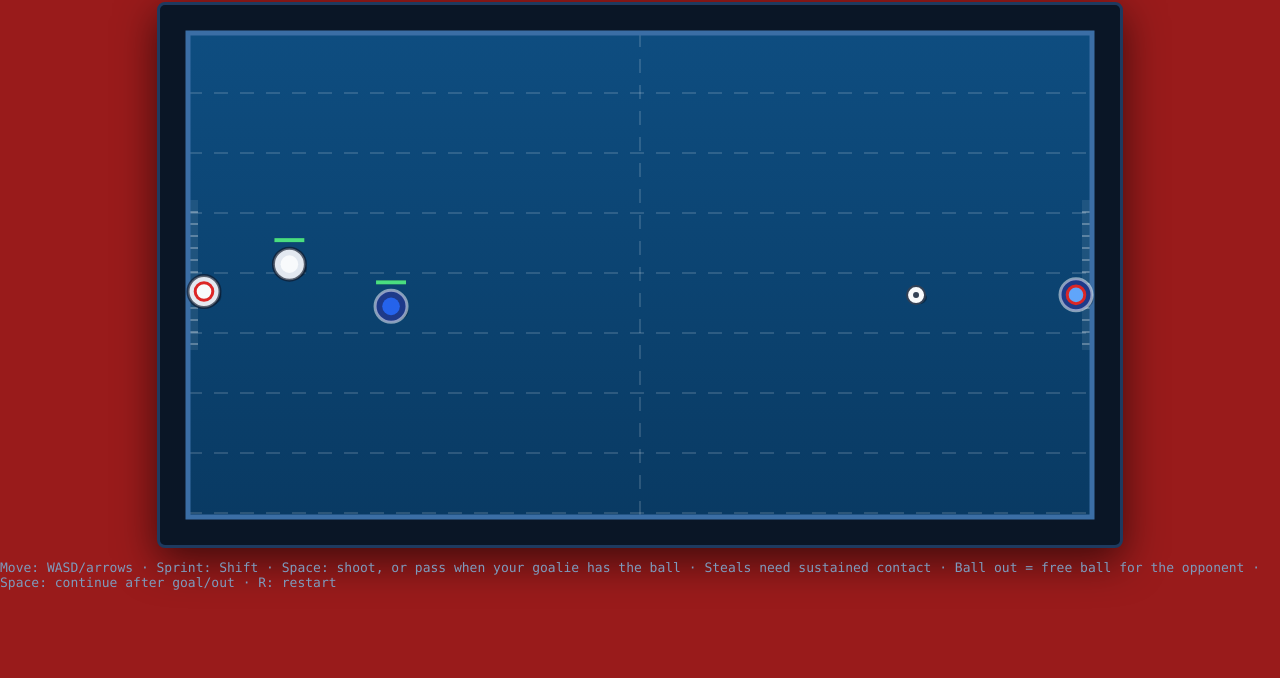
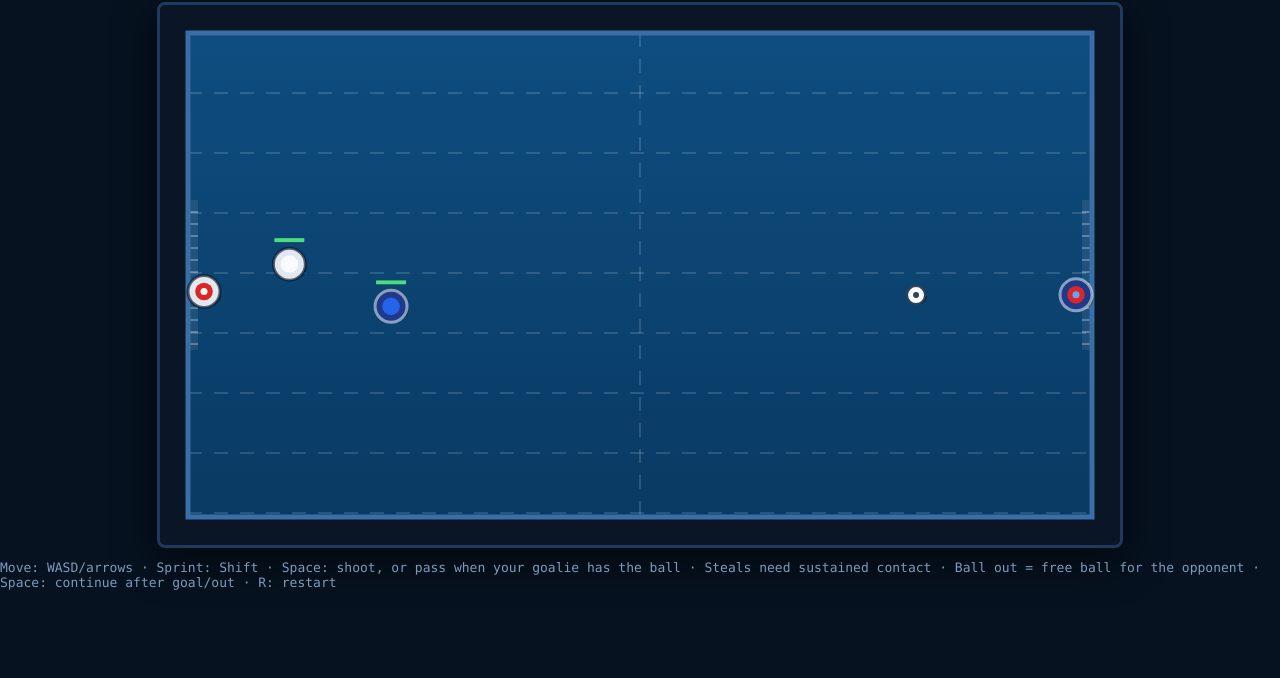
Before and after one commit to nijdamb/water-polo, a website: page public/index.html in a window 1280 px wide. Shown: the part 122-800 px from the top of the page. Drawn offline with Linux system fonts and the light colour scheme.

Commit message:
Make keeper caps mostly red with a small team-color center; revert page background

```diff
--- a/public/game.js
+++ b/public/game.js
@@ -570,15 +570,16 @@
     ctx.strokeStyle = p.team === "blue" ? "rgba(15,23,42,0.65)" : "rgba(255,255,255,0.5)";
     ctx.stroke();
 
-    // cap: keepers wear a team-colour inner with a red outer border
+    // cap: keepers wear red with a small team-colour (white/blue) center
     ctx.beginPath();
     ctx.arc(p.x, p.y, PLAYER_R * 0.55, 0, Math.PI * 2);
-    ctx.fillStyle = p.kind === "keeper" ? style.accent : style.cap;
+    ctx.fillStyle = p.kind === "keeper" ? style.keeperCap : style.cap;
     ctx.fill();
     if (p.kind === "keeper") {
-      ctx.lineWidth = 3;
-      ctx.strokeStyle = style.keeperCap;
-      ctx.stroke();
+      ctx.beginPath();
+      ctx.arc(p.x, p.y, PLAYER_R * 0.22, 0, Math.PI * 2);
+      ctx.fillStyle = style.accent;
+      ctx.fill();
     }
 
     if (p.kind === "field") {
--- a/public/index.html
+++ b/public/index.html
@@ -15,7 +15,7 @@
       align-items: center;
       justify-content: center;
       gap: 12px;
-      background: #991b1b;
+      background: #06121f;
       color: #dbeafe;
       font-family: ui-monospace, SFMono-Regular, Menlo, Consolas, monospace;
     }
```
